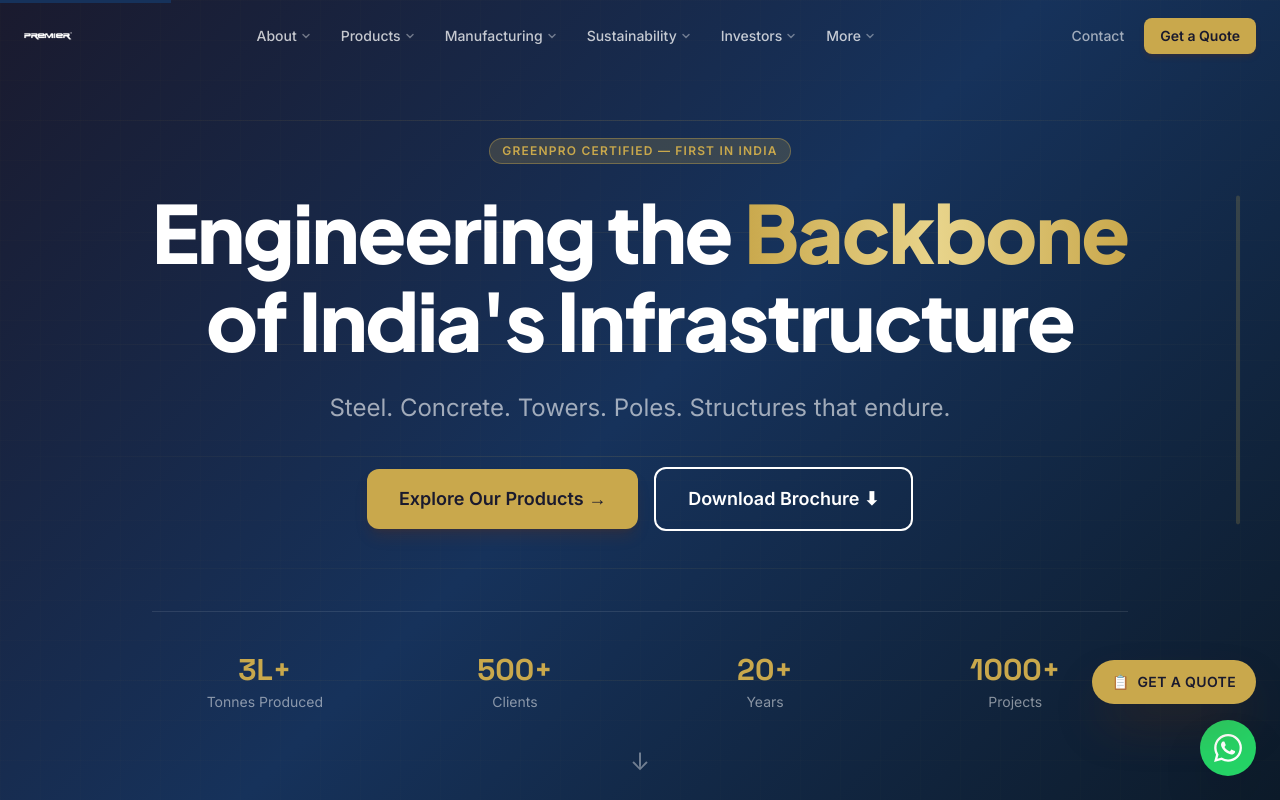
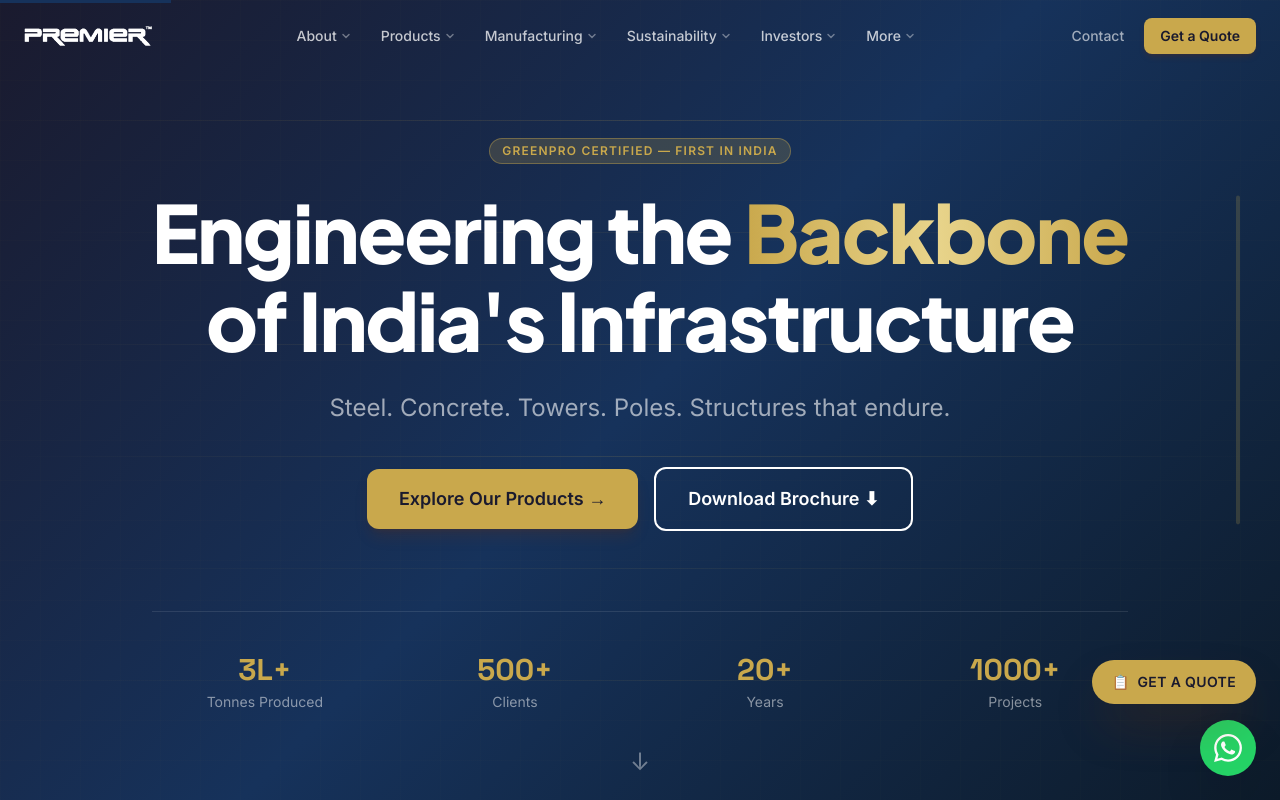
Before and after one commit to adnanabbasi0109-max/premiereweb, a Next.js app: page / in a window 1280 px wide. Shown: the top 800 px of the page. Built offline with nearby package versions, Linux system fonts and the light colour scheme.

Commit message:
Triple logo size in navbar and footer
Co-Authored-By: Claude Opus 4.6 <noreply@anthropic.com>

```diff
--- a/components/layout/Footer.tsx
+++ b/components/layout/Footer.tsx
@@ -64,9 +64,9 @@ export function Footer() {
               <Image
                 src="/logo.png"
                 alt="Premier Bars Limited"
-                width={160}
-                height={52}
-                className="h-11 w-auto brightness-0 invert"
+                width={420}
+                height={140}
+                className="h-28 w-auto brightness-0 invert"
               />
             </div>
             <p className="text-white/50 text-sm leading-relaxed mb-6">
--- a/components/layout/Navbar.tsx
+++ b/components/layout/Navbar.tsx
@@ -165,9 +165,9 @@ export function Navbar() {
             <Image
               src="/logo.png"
               alt="Premier Bars Limited"
-              width={180}
-              height={56}
-              className="h-12 w-auto brightness-0 invert"
+              width={480}
+              height={150}
+              className="h-32 w-auto brightness-0 invert"
               priority
             />
           </Link>
```
